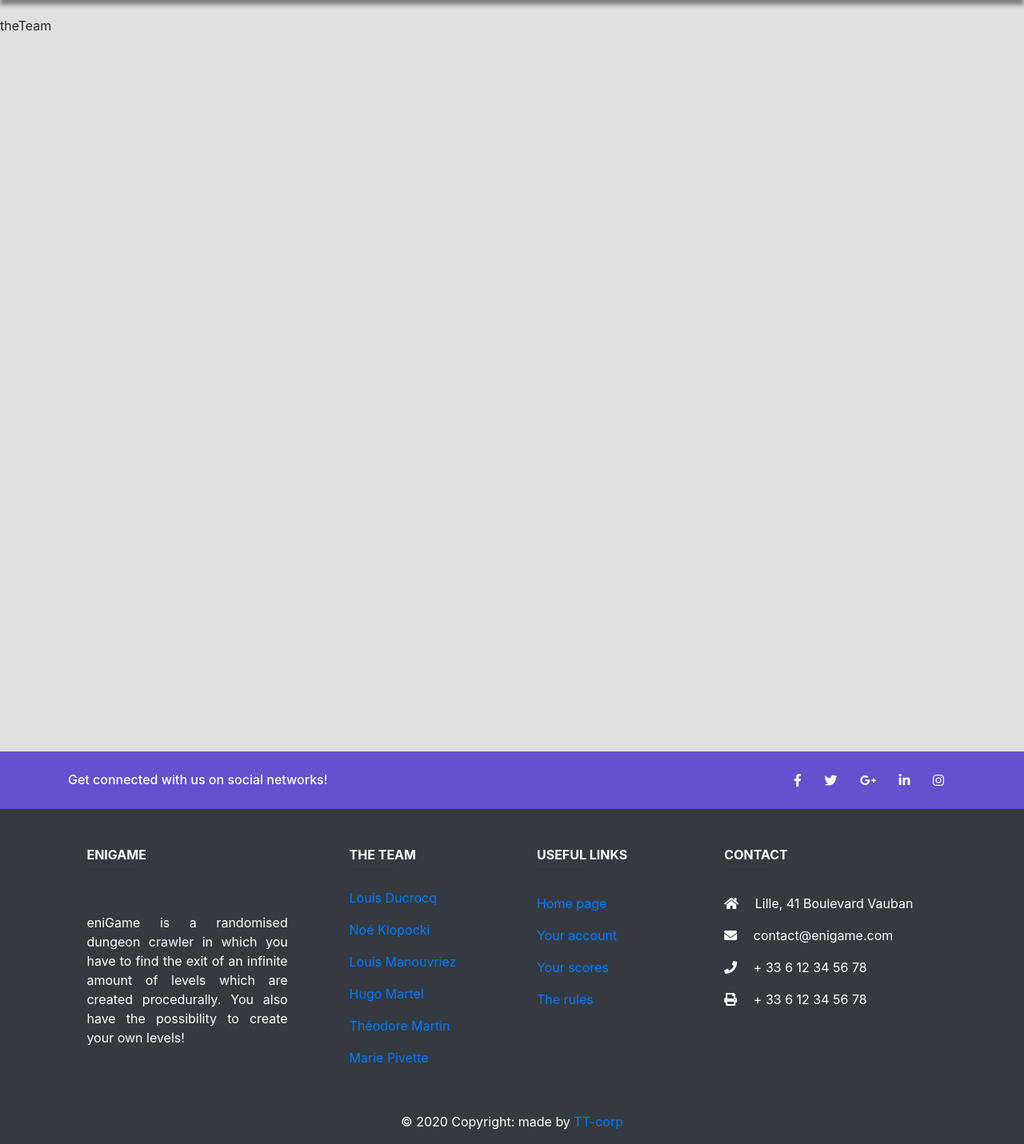
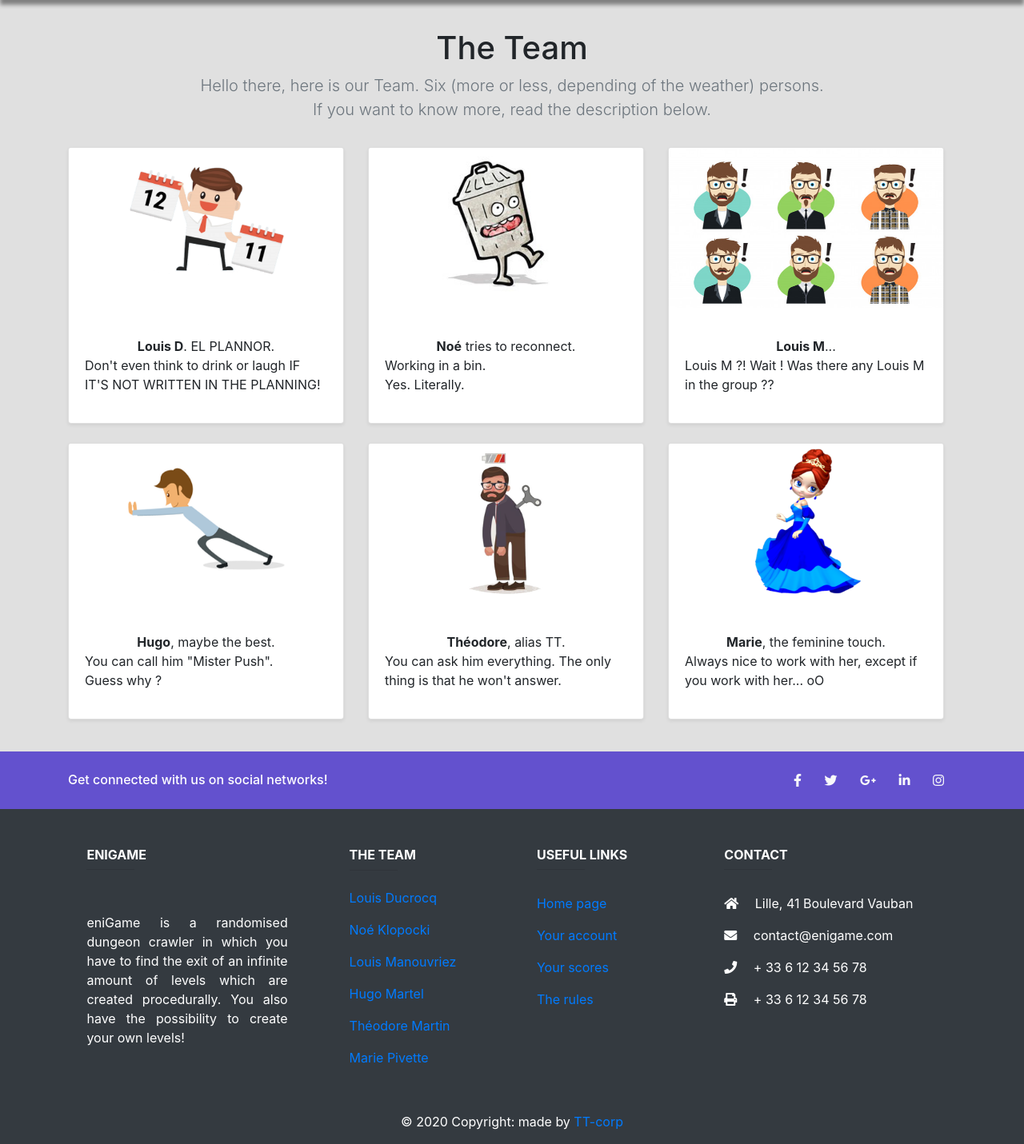
Before and after one commit to TT-txt/eniGame, a PHP site: page /eniGame/theTeam.php in a window 1280 px wide. Shown: the part 106-1537 px from the top of the page at 80% size. Run offline with PHP 8.4, Linux system fonts and the light colour scheme.

Commit message:
finish theTeam + modif rules

```diff
--- a/web/theTeam.php
+++ b/web/theTeam.php
@@ -6,7 +6,68 @@
 <body>
 	<?php include("include/nav.php"); ?>
 	<main>
-		theTeam
+		<section class="px-3 py-3  mx-auto text-center">
+			<div class="container">
+				<h1>The Team</h1>
+				<p class="lead text-muted">Hello there, here is our Team. Six (more or less, depending of the weather) persons. <br/>If you want to know more, read the description below. </p>
+			</div>
+		</section>
+
+		<div class="container">
+			<div class="row">
+				<div class="col-md-4">
+					<div class="card mb-4 shadow-sm">
+						<img class="card-img-top" src="img/louisd.png" alt="Louis Ducrocq" style="height: 200px; width: 100%; display: block;" data-holder-rendered="true">
+						<div class="card-body">
+							<p class="card-text"><center><b>Louis D</b>. EL PLANNOR. </center>Don't even think to drink or laugh IF IT'S NOT WRITTEN IN THE PLANNING! </p>
+						</div>
+					</div>
+				</div>
+				<div class="col-md-4">
+					<div class="card mb-4 shadow-sm">
+						<img class="card-img-top" src="img/noé.png" alt="Noé Klopocki" style="height: 200px; width: 100%; display: block;" data-holder-rendered="true">
+						<div class="card-body">
+							<p class="card-text"><center><b>Noé</b> tries to reconnect. </center> Working in a bin. <br/> Yes. Literally. </p>
+						</div>
+					</div>
+				</div>
+				<div class="col-md-4">
+					<div class="card mb-4 shadow-sm">
+						<img class="card-img-top" src="img/louism.png" alt="Louis Manouvriez" style="height: 200px; width: 100%; display: block;" data-holder-rendered="true">
+						<div class="card-body">
+							<p class="card-text"><center><b>Louis M</b>...</center> Louis M ?! Wait ! Was there any Louis M in the group ??</p>
+						</div>
+					</div>
+				</div>
+			</div>
+
+			<div class="row">
+				<div class="col-md-4">
+					<div class="card mb-4 shadow-sm">
+						<img class="card-img-top" src="img/hugo.png" alt="Hugo Martel" style="height: 200px; width: 100%; display: block;" data-holder-rendered="true">
+						<div class="card-body">
+							<p class="card-text"><center><b>Hugo</b>, maybe the best.</center>You can call him "Mister Push". <br/> Guess why ? </p>
+						</div>
+					</div>
+				</div>
+				<div class="col-md-4">
+					<div class="card mb-4 shadow-sm">
+						<img class="card-img-top" src="img/tt.png" alt="Théodore Martin" style="height: 200px; width: 100%; display: block;" data-holder-rendered="true">
+						<div class="card-body">
+							<p class="card-text"><center><b>Théodore</b>, alias TT. </center>You can ask him everything. The only thing is that he won't answer.</p>
+						</div>
+					</div>
+				</div>
+				<div class="col-md-4">
+					<div class="card mb-4 shadow-sm">
+						<img class="card-img-top" src="img/marie.png" alt="Marie Pivette" style="height: 200px; width: 100%; display: block;" data-holder-rendered="true">
+						<div class="card-body">
+							<p class="card-text"><center><b>Marie</b>, the feminine touch.</center>Always nice to work with her, except if you work with her... oO</p>
+						</div>
+					</div>
+				</div>
+			</div>
+		</div>
 	</main>
 	<?php include("include/footer.php"); ?>
 </body>
```
Also changed, not shown: web/rules.php (+14 -1 lines), web/img/hugo.png (added), web/img/louisd.png (added), web/img/louism.png (added), web/img/marie.png (added), web/img/noé.png (added), web/img/tt.png (added).
